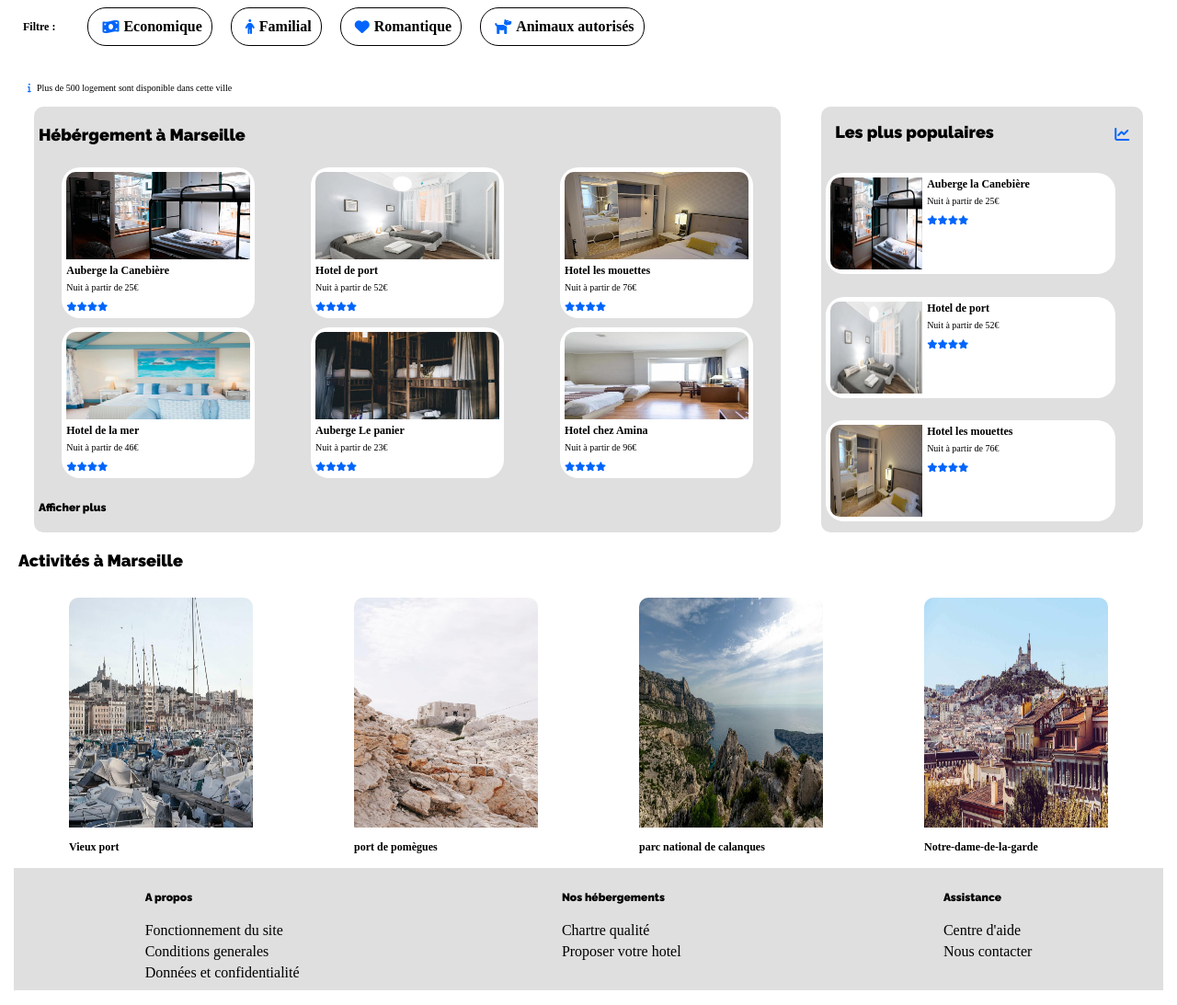
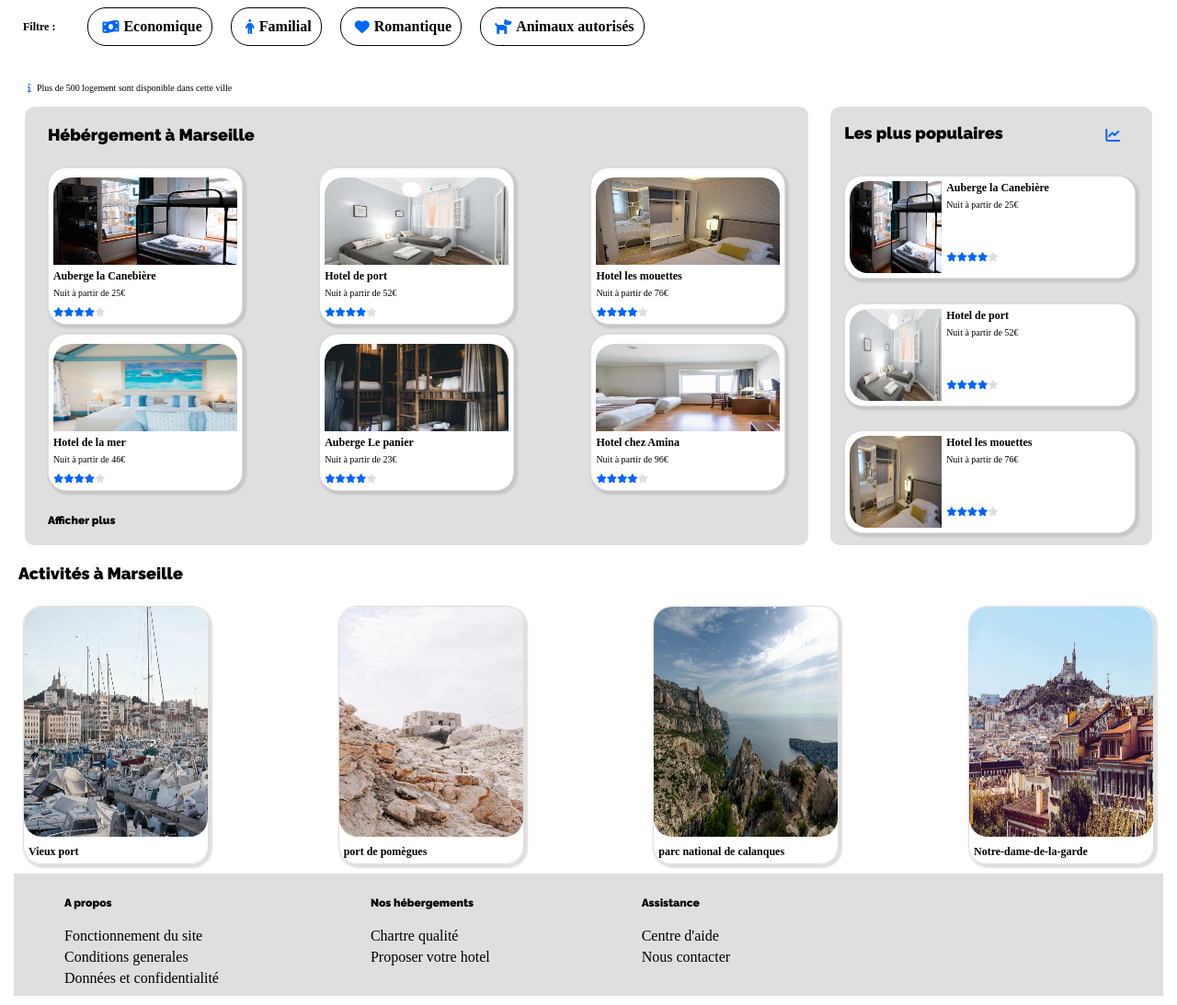
Before and after one commit to Chmuss/OpenClassroom-Projet2, a plain HTML site: page index.html in a window 1280 px wide. Shown: the part 256-1349 px from the top of the page at 92% size. Drawn offline with Linux system fonts and the light colour scheme.

Commit message:
openclassroom-projet

```diff
--- a/index.html
+++ b/index.html
@@ -21,17 +21,17 @@
 <body>
 
     <header>
-        <img class="logo" src="images/logo/Booki.png">
-        <nav>
-        <a href="#hebergements">Hébérgements</a>
-        <a href="#activites">Activités</a>
+        <img class="logo" src="images/logo/Booki.png" alt="Logo-Booki">
+        <nav class="header-menu">
+        <a href="#hebergements" class="header-menu-link">Hébérgements</a>
+        <a href="#activites" class="header-menu-link">Activités</a>
         </nav>
     </header>
     <main>
         <h1>Trouvez votre hébergement pour des vacances de rêve</h1>
         <p>en plein centre-ville ou en pleine nature</p>
         <br>
-        <form method="get" action="">
+        <form method="get" action="#">
             <div class="form-container">
                 <i class="fa-solid fa-location-dot"></i>
                 <input type="search" name="ville" id="ville" placeholder="Marseille,france">
@@ -56,55 +56,55 @@
             <div class="logo-info"><i class="fa-solid fa-info"></i></div>
             <div class="phrase-info"><p class="petite-ecriture">Plus de 500 logement sont disponible dans cette ville</p></div>
         </div>
-        <section class="section-hebergement-populaire">
+        <div class="section-hebergement-populaire">
         <section class="section-hebergement">
             <h2 id="hebergement">Hébérgement à Marseille</h2>
             <div class="section1">
-                <img class="photo" src="images/hebergements/4_small/marcus-loke-WQJvWU_HZFo-unsplash.jpg">
-                <h3>Auberge la Canebière</h3>
-                <p class="petite-ecriture">Nuit à partir de 25€</p>
+                <a href="#"><img class="photo" src="images/hebergements/4_small/marcus-loke-WQJvWU_HZFo-unsplash.jpg" alt="Auberge la Canebiere"></a>
+                <a href="#"><h3>Auberge la Canebière</h3></a>
+                <a href="#"><p class="petite-ecriture">Nuit à partir de 25€</p></a>
                 <div>
-                    <i class="fa-solid fa-star"></i><i class="fa-solid fa-star"></i><i class="fa-solid fa-star"></i><i class="fa-solid fa-star"></i>
+                    <i class="fa-solid fa-star"></i><i class="fa-solid fa-star"></i><i class="fa-solid fa-star"></i><i class="fa-solid fa-star"></i><i class="fa-solid fa-star" style="color:rgb(224, 223, 223)"></i>
                 </div>
             </div>
             <div class="section1">
-                <img class="photo" src="images/hebergements/4_small/fred-kleber-gTbaxaVLvsg-unsplash.jpg">
-                <h3>Hotel de port</h3>
-                <p class="petite-ecriture">Nuit à partir de 52€</p>
+                <a href="#"><img class="photo" src="images/hebergements/4_small/fred-kleber-gTbaxaVLvsg-unsplash.jpg" alt="Hotel de port"></a>
+                <a href="#"><h3>Hotel de port</h3></a>
+                <a href="#"><p class="petite-ecriture">Nuit à partir de 52€</p></a>
                 <div>
-                    <i class="fa-solid fa-star"></i><i class="fa-solid fa-star"></i><i class="fa-solid fa-star"></i><i class="fa-solid fa-star"></i>
+                    <i class="fa-solid fa-star"></i><i class="fa-solid fa-star"></i><i class="fa-solid fa-star"></i><i class="fa-solid fa-star"></i><i class="fa-solid fa-star" style="color:rgb(224, 223, 223)"></i>
                 </div>
             </div>
             <div class="section1">
-                <img class="photo" src="images/hebergements/4_small/reisetopia-B8WIgxA_PFU-unsplash.jpg">
-                <h3>Hotel les mouettes</h3>
-                <p class="petite-ecriture">Nuit à partir de 76€</p>
+                <a href="#"><img class="photo" src="images/hebergements/4_small/reisetopia-B8WIgxA_PFU-unsplash.jpg" alt="Hotel les mouettes"></a>
+                <a href="#"><h3>Hotel les mouettes</h3></a>
+                <a href="#"><p class="petite-ecriture">Nuit à partir de 76€</p></a>
                 <div>
-                    <i class="fa-solid fa-star"></i><i class="fa-solid fa-star"></i><i class="fa-solid fa-star"></i><i class="fa-solid fa-star"></i>
+                    <i class="fa-solid fa-star"></i><i class="fa-solid fa-star"></i><i class="fa-solid fa-star"></i><i class="fa-solid fa-star"></i><i class="fa-solid fa-star" style="color:rgb(224, 223, 223)"></i>
                 </div>
             </div>
             <div class="section1">
-                <img class="photo" src="images/hebergements/4_small/annie-spratt-Eg1qcIitAuA-unsplash.jpg">
-                <h3>Hotel de la mer</h3>
-                <p class="petite-ecriture">Nuit à partir de 46€</p>
+                <a href="#"><img class="photo" src="images/hebergements/4_small/annie-spratt-Eg1qcIitAuA-unsplash.jpg" alt="Hotel de la mer"></a>
+                <a href="#"><h3>Hotel de la mer</h3></a>
+                <a href="#"><p class="petite-ecriture">Nuit à partir de 46€</p></a>
                 <div>
-                    <i class="fa-solid fa-star"></i><i class="fa-solid fa-star"></i><i class="fa-solid fa-star"></i><i class="fa-solid fa-star"></i>
+                    <i class="fa-solid fa-star"></i><i class="fa-solid fa-star"></i><i class="fa-solid fa-star"></i><i class="fa-solid fa-star"></i><i class="fa-solid fa-star" style="color:rgb(224, 223, 223)"></i>
                 </div>
             </div>
             <div class="section1">
-                <img class="photo" src="images/hebergements/4_small/nicate-lee-kT-ZyaiwBe0-unsplash.jpg">
-                <h3>Auberge Le panier</h3>
-                <p class="petite-ecriture">Nuit à partir de 23€</p>
+                <a href="#"><img class="photo" src="images/hebergements/4_small/nicate-lee-kT-ZyaiwBe0-unsplash.jpg" alt="Auberge Le panier"></a>
+                <a href="#"><h3>Auberge Le panier</h3></a>
+                <a href="#"><p class="petite-ecriture">Nuit à partir de 23€</p></a>
                 <div>
-                    <i class="fa-solid fa-star"></i><i class="fa-solid fa-star"></i><i class="fa-solid fa-star"></i><i class="fa-solid fa-star"></i>
+                    <i class="fa-solid fa-star"></i><i class="fa-solid fa-star"></i><i class="fa-solid fa-star"></i><i class="fa-solid fa-star"></i><i class="fa-solid fa-star" style="color:rgb(224, 223, 223)"></i>
                 </div>
             </div>
             <div class="section1">
-                <img class="photo" src="images/hebergements/4_small/febrian-zakaria-M6S1WvfW68A-unsplash.jpg">
-                <h3>Hotel chez Amina</h3>
-                <p class="petite-ecriture">Nuit à partir de 96€</p>
+                <a href="#"><img class="photo" src="images/hebergements/4_small/febrian-zakaria-M6S1WvfW68A-unsplash.jpg" alt="Hotel chez Amina"></a>
+                <a href="#"><h3>Hotel chez Amina</h3></a>
+                <a href="#"><p class="petite-ecriture">Nuit à partir de 96€</p></a>
                 <div>
-                    <i class="fa-solid fa-star"></i><i class="fa-solid fa-star"></i><i class="fa-solid fa-star"></i><i class="fa-solid fa-star"></i>
+                    <i class="fa-solid fa-star"></i><i class="fa-solid fa-star"></i><i class="fa-solid fa-star"></i><i class="fa-solid fa-star"></i><i class="fa-solid fa-star" style="color:rgb(224, 223, 223)"></i>
                 </div>
             </div>
             <h4 class="afficher-plus">Afficher plus</h4>
@@ -115,42 +115,48 @@
                 <p><i class="fa-solid fa-chart-line"></i></p>
             </div>
             <div class="section2">
-                <img class="photo2" src="images/hebergements/4_small/marcus-loke-WQJvWU_HZFo-unsplash.jpg">
-                <h3>Auberge la Canebière</h3>
-                <p class="petite-ecriture">Nuit à partir de 25€</p>
-                <i class="fa-solid fa-star"></i><i class="fa-solid fa-star"></i><i class="fa-solid fa-star"></i><i class="fa-solid fa-star"></i>
+                <a href="#"><img class="photo2" src="images/hebergements/4_small/marcus-loke-WQJvWU_HZFo-unsplash.jpg" alt="Auberge la Canebière"></a>
+                <a href="#"><h3>Auberge la Canebière</h3></a>
+                <a href="#"><p class="petite-ecriture">Nuit à partir de 25€</p></a>
+                <br>
+                <br>
+                <i class="fa-solid fa-star"></i><i class="fa-solid fa-star"></i><i class="fa-solid fa-star"></i><i class="fa-solid fa-star"></i><i class="fa-solid fa-star" style="color:rgb(224, 223, 223)"></i>
             </div>
             <div class="section2">
-                <img class="photo2" src="images/hebergements/4_small/fred-kleber-gTbaxaVLvsg-unsplash.jpg">
-                <h3>Hotel de port</h3>
-                <p class="petite-ecriture">Nuit à partir de 52€</p>
-                <i class="fa-solid fa-star"></i><i class="fa-solid fa-star"></i><i class="fa-solid fa-star"></i><i class="fa-solid fa-star"></i>
+                <a href="#"><img class="photo2" src="images/hebergements/4_small/fred-kleber-gTbaxaVLvsg-unsplash.jpg" alt="Hotel de port"></a>
+                <a href="#"><h3>Hotel de port</h3></a>
+                <a href="#"><p class="petite-ecriture">Nuit à partir de 52€</p></a>
+                <br>
+                <br>
+                <i class="fa-solid fa-star"></i><i class="fa-solid fa-star"></i><i class="fa-solid fa-star"></i><i class="fa-solid fa-star"></i><i class="fa-solid fa-star" style="color:rgb(224, 223, 223)"></i>
             </div>
             <div class="section2">
-                <img class="photo2" src="images/hebergements/4_small/reisetopia-B8WIgxA_PFU-unsplash.jpg">
-                <h3>Hotel les mouettes</h3>
-                <p class="petite-ecriture">Nuit à partir de 76€</p>
-                <i class="fa-solid fa-star"></i><i class="fa-solid fa-star"></i><i class="fa-solid fa-star"></i><i class="fa-solid fa-star"></i>
+                <a href="#"><img class="photo2" src="images/hebergements/4_small/reisetopia-B8WIgxA_PFU-unsplash.jpg" alt="Hotel les mouettes"></a>
+                <a href="#"><h3>Hotel les mouettes</h3></a>
+                <a href="#"><p class="petite-ecriture">Nuit à partir de 76€</p></a>
+                <br>
+                <br>
+                <i class="fa-solid fa-star"></i><i class="fa-solid fa-star"></i><i class="fa-solid fa-star"></i><i class="fa-solid fa-star"></i><i class="fa-solid fa-star" style="color:rgb(224, 223, 223)"></i>
             </div>
         </section>
-        </section>
+        </div>
         <h2 id="activites">Activités à Marseille</h2>
         <section class="section-activites">
             <div class="section3">
-                <img class="photo3" src="images/activites/3_medium/reno-laithienne-QUgJhdY5Fyk-unsplash.jpg">
-                <h3>Vieux port</h3>
+                <a href="#"><img class="photo3" src="images/activites/3_medium/reno-laithienne-QUgJhdY5Fyk-unsplash.jpg" alt="Vieux port"></a>
+                <a href="#"><h3>Vieux port</h3></a>
             </div>
             <div class="section3">
-                <img class="photo3" src="images/activites/3_medium/paul-hermann-QFTrLdQIRhI-unsplash.jpg">
-                <h3>port de pomègues</h3>
+                <a href="#"><img class="photo3" src="images/activites/3_medium/paul-hermann-QFTrLdQIRhI-unsplash.jpg" alt="port de pomègues"></a>
+                <a href="#"><h3>port de pomègues</h3></a>
             </div>
             <div class="section3">
-                <img class="photo3" src="images/activites/3_medium/kilyan-sockalingum-NR8-cBCN3aI-unsplash.jpg">
-                <h3>parc national de calanques</h3>
+                <a href="#"><img class="photo3" src="images/activites/3_medium/kilyan-sockalingum-NR8-cBCN3aI-unsplash.jpg" alt="parc national de calanques"></a>
+                <a href="#"><h3>parc national de calanques</h3></a>
             </div>
             <div class="section3">
-                <img class="photo3" src="images/activites/3_medium/florian-wehde-xW9e8gdotxI-unsplash.jpg">
-                <h3>Notre-dame-de-la-garde</h3>
+                <a href="#"><img class="photo3" src="images/activites/3_medium/florian-wehde-xW9e8gdotxI-unsplash.jpg" alt="Notre-dame-de-la-garde"></a>
+                <a href="#"><h3>Notre-dame-de-la-garde</h3></a>
             </div>
         </section>
     </main>
--- a/style.css
+++ b/style.css
@@ -3,6 +3,9 @@ a:visited {
 }
 a {
     text-decoration: none;
+    margin: 0;
+    padding: 0;
+    color: black;
 }
 * {
     margin: 5px;
@@ -18,6 +21,9 @@ a {
     margin: 0;
     color: black;
     background-color: #F0F2F6;
+}
+.fa-chart-line {
+    padding-right: 20px;
 }
 header{
     padding: 20px 20px 20px 20px;
@@ -70,14 +76,10 @@ nav a {
 .bouton_rechercher {
     background-color: #0065FC;
     border-color: #0065FC;
-    border-radius: 0px 5px 5px 0px;
+    border-radius: 0px 15px 15px 0px;
     color: white;
 }
-a[href="#hebergements"]:hover {
-    padding-top: 30px;
-    border-top: 2px solid #0065FC;
-}
-a[href="#activites"]:hover {
+.header-menu-link:hover {
     padding-top: 30px;
     border-top: 2px solid #0065FC;
 }
@@ -111,12 +113,12 @@ a[href="#activites"]:hover {
 }
 .section-hebergement {
     margin: 0;
-    padding: 0;
+    padding: 0 20px 0 20px;
     width: 65%;
     display: flex;
     flex-wrap: wrap;
     flex-direction: row;
-    justify-content: space-around;
+    justify-content: space-between;
     background-color: rgb(224, 223, 223);
     border-radius: 10px;
 }
@@ -136,7 +138,7 @@ a[href="#activites"]:hover {
     float: left;
     width: 180px;
     height: 90px;
-    border-radius: 10px 10px 0 0;
+    border-radius: 20px 20px 0 0;
 
 }
  @media screen and (min-width : 1200px) {
@@ -150,17 +152,24 @@ a[href="#activites"]:hover {
     float: left;
     width: 100px;
     height: 100px;
-    border-radius: 10px 0 0 10px;
+    border-radius: 20px 0 0 20px;
 
 }
 .section1 {
     background-color: white;
     border-radius: 20px;
+    padding: 0;
+    border: 1px solid rgb(224, 223, 223);
+    box-shadow: 2px 2px 2px 2px rgb(199, 199, 199);
 }
 .section2 {
     background-color: white;
     border-radius: 20px;
+    margin-left: 15px;
     width: 90%;
+    padding: 0;
+    border: 1px solid rgb(224, 223, 223);
+    box-shadow: 2px 2px 2px 2px rgb(199, 199, 199);
 }
 .section-hebergement-populaire {
     margin: 0;
@@ -185,6 +194,9 @@ a[href="#activites"]:hover {
     display: flex;
     align-items: center;
     height: 40px;
+}
+.filtre-item:hover {
+    background-color: #DEEBFF;
 }
 .filtre-title {
     margin-right: 20px;
@@ -216,17 +228,31 @@ input {
     display: flex;
     flex-wrap: wrap;
     flex-direction: row;
-    justify-content: space-around;
+    justify-content: space-between;
 }
 .photo3 {
     width: 200px;
     height: 250px;
-    border-radius: 10px 10px 0 0;
+    border-radius: 20px 20px 20px 20px;
+    margin: 0;
 }
 footer {
     background-color: rgb(224, 223, 223);
     display: flex;
     flex-wrap: wrap;
     flex-direction: row;
-    justify-content: space-around;
+    justify-content: flex-start;
 }
+.a-propos,.nos-hergements,.assistance {
+    margin-right: 150px;
+}
+.a-propos {
+    margin-left: 50px;
+}
+.section3 {
+    padding: 0;
+    border: 1px solid rgb(224, 223, 223);
+    box-shadow: 2px 2px 2px 2px rgb(224, 223, 223);
+    border-radius: 20px;
+
+}
--- a/tablette.css
+++ b/tablette.css
@@ -1,33 +1,34 @@
 .section-hebergement {
     width: 100%;
+    padding-right: 20px;
 }
 .populaire {
     margin-top: 10px;
+    padding-right: 10px;
     display: flex;
     flex-wrap: wrap;
     flex-direction: row;
-    justify-content: flex-start;
+    justify-content: space-between;
     width: 100%;
 
 }
 .section2 {
     background-color: white;
-    padding-left: 20px;
     border-radius: 20px;
-    width: 28%;
+    width: 30%;
 }
 .photo {
     display: block;
     float: left;
-    width: 218px;
-    height: 100px;
+    width: 205px;
+    height: 110px;
 
 }
 .photo2 {
     display: block;
     float: left;
-    width: 100px;
-    height: 80px;
+    width: 85px;
+    height: 100px;
 
 }
 .photo3 {
@@ -35,5 +36,11 @@
     height: 200px;
 }
 .alignement {
-    width: 95%;
+    width: 100%;
 }
+.fa-chart-line {
+    padding-right: 0;
+}
+.a-propos,.nos-hergements,.assistance {
+    margin-right: 78px;
+}
--- a/telephone.css
+++ b/telephone.css
@@ -1,6 +1,5 @@
-nav {
-    display: flex;
-    justify-content: space-around;
+nav a{
+    margin-left: 0;
 }
 .logo {
     display: block;
@@ -26,22 +25,30 @@ header{
     visibility: visible;
     background-color: #0065FC;
     border-color: #0065FC;
-    border-radius: 0px 5px 5px 0px;
+    border-radius: 0px 15px 15px 0px;
     height: 40px;
     margin: 0;
 }
 .fa-magnifying-glass {
     color: white;
 }
-a[href="#hebergements"]:hover {
-    padding-top: 0px;
+.header-menu-link:hover, .header-menu-link:focus {
+    padding-top: 0;
     border-top: none;
-    border-bottom: 2px solid;
+    border-bottom: 2px solid #0065FC;
 }
-a[href="#activites"]:hover {
-    padding-top: 0px;
-    border-top: none;
-    border-bottom: 2px solid;
+.header-menu {
+    display: flex;
+    align-items: center;
+    width: 100%;
+}
+.header-menu-link {
+    padding-bottom: 30px;
+    border-bottom: 2px solid #F2F2F2;
+    width: 100%;
+    display: flex;
+    align-items: center;
+    justify-content: center;
 }
 .filtre-liste {
     display: flex;
@@ -56,11 +63,13 @@ a[href="#activites"]:hover {
     }
 }
 .section-hebergement {
-    width: 100%;
+    width: 96%;
+    padding: 0 10px 0 10px;
     display: flex;
     flex-wrap: wrap;
     flex-direction: column;
     justify-content: space-around;
+    background-color: white;
 }
 .section-hebergement-populaire {
     display: flex;
@@ -80,12 +89,18 @@ a[href="#activites"]:hover {
     display: none;
 }
 .section1 {
-    width: 90%;
+    width: 92%;
     display: flex;
     flex-wrap: wrap;
     flex-direction: column;
     justify-content: center
 
+}
+.section2 {
+    width: 93%;
+}
+.section1 {
+    width: 97%;
 }
 .section-activites {
     flex-direction: column;
@@ -96,7 +111,7 @@ a[href="#activites"]:hover {
     height: 200px;
 }
 .photo {
-    width: 100%;
+    width: 97%;
     height: 150px;
 }
 footer {
@@ -106,3 +121,9 @@ footer {
     flex-direction: column;
     justify-content: center;
 }
+.fa-chart-line {
+    padding-right: 0px;
+}
+.a-propos {
+    margin-left: 5px;
+}
```
